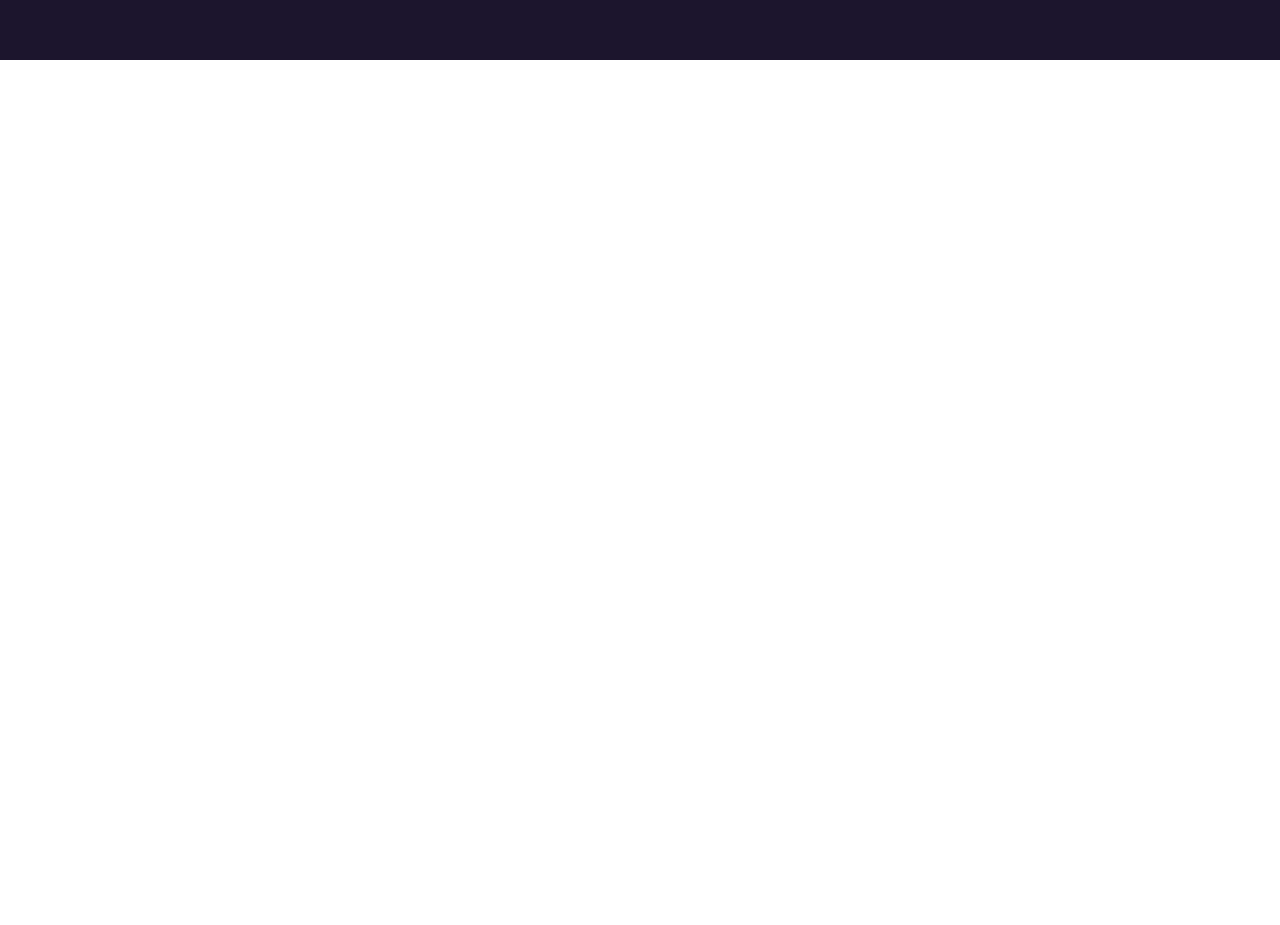
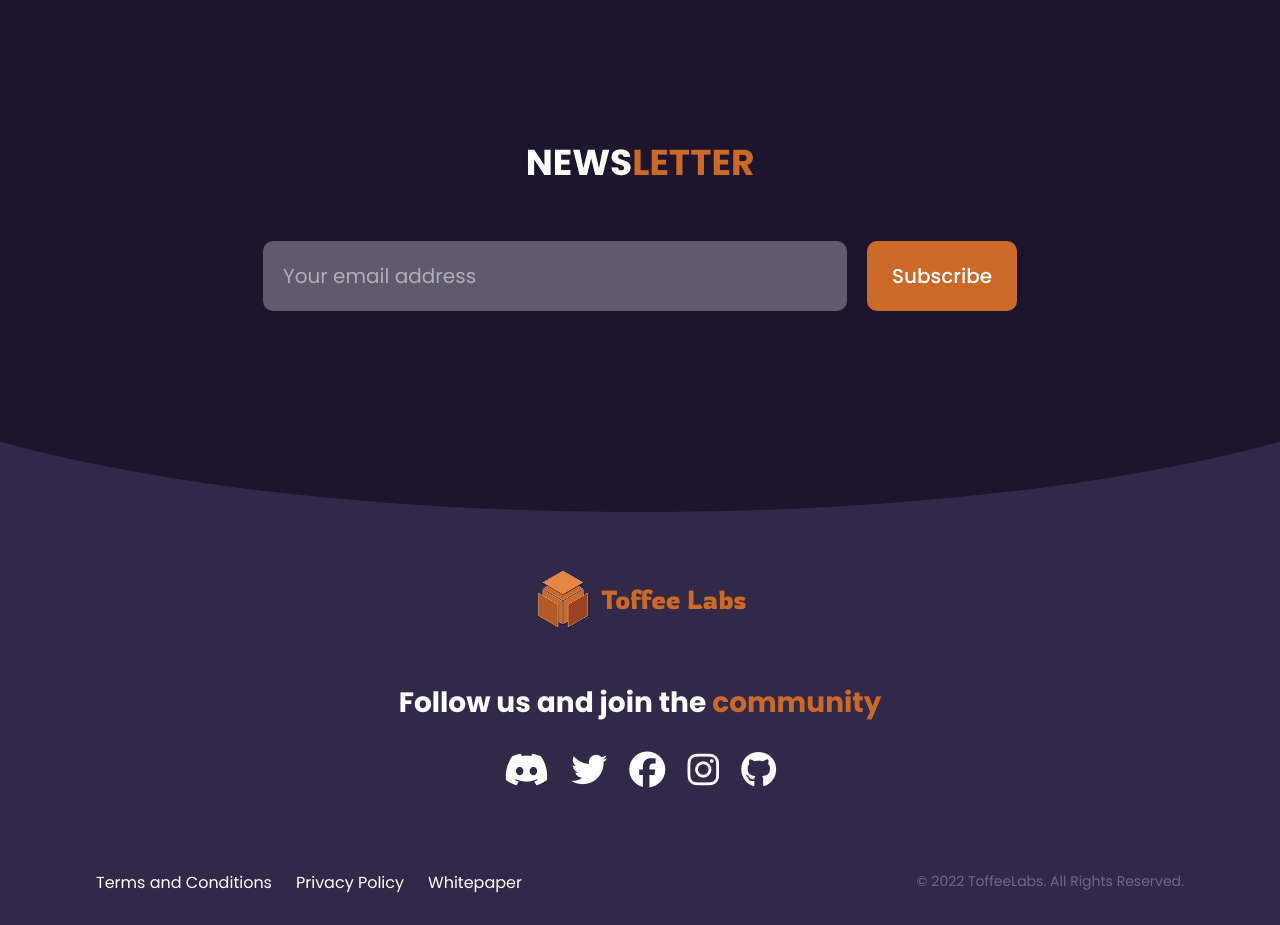
Before and after one commit to Toffee-Labs/toffee-website, a React (Create React App) app: page / in a window 1280 px wide. Shown: the part 2820-3745 px from the top of the page. Before the commit the page ends 2880 px from the top, so only its background shows below. Built offline with nearby package versions, Linux system fonts and the light colour scheme; a web font is replaced by a local one.

Commit message:
Added remaining sections

```diff
--- /dev/null
+++ b/src/containers/Home/Footer/Styles.ts
@@ -0,0 +1,112 @@
+import styled from 'styled-components';
+
+import {t1, h0, d2, h3, h4} from 'styles/fonts';
+import colors from 'styles/colors';
+
+export const Container = styled.div`
+  width: 100%;
+  position: relative;
+  margin-top: -79px;
+  background-color: ${colors.footer};
+`;
+
+export const Wrapper = styled.div`
+  width: 85%;
+  margin: auto;
+  padding-top: 5em;
+  padding-bottom: 2em;
+  display: flex;
+  flex-direction: column;
+  align-items: center;
+  justify-content: center;
+`;
+
+export const BrandingContainer = styled.div`
+  display: flex;
+  flex-direction: row;
+  align-items: center;
+  margin-top: 3.5em;
+  margin-bottom: 3.5em;
+`;
+
+export const Logo = styled.img`
+  height: 60px;
+  width: 60px;
+`;
+
+export const BrandingText = styled.span`
+  color: ${colors.secondary};
+  ${t1.semiBold};
+  padding-left: 0.3em;
+`;
+
+export const JoinContext = styled.span`
+  display: inline-block;
+  color: ${colors.white};
+  margin-bottom: 1em;
+  ${h0.bold}
+  text-align: center;
+`;
+
+export const LinksContainer = styled.div`
+  display: flex;
+  flex-direction: row;
+  align-items: center;
+  justify-content: space-between;
+  width: 25%;
+
+  @media (max-width: 480px) {
+    width: 90%;
+  }
+`;
+
+export const Link = styled.a`
+  color: ${colors.white};
+  ${d2.regular}
+  text-decoration: none;
+
+  &:hover {
+    opacity: 0.8;
+  }
+`;
+
+export const Tint = styled.span`
+  color: ${colors.secondary};
+`;
+
+export const LegalLinksContainer = styled.div`
+  display: flex;
+  flex-direction: row;
+  width: 100%;
+  margin-top: 5em;
+
+  @media (max-width: 480px) {
+    flex-direction: column;
+  }
+`;
+
+export const LegalLinks = styled.a`
+  color: ${colors.white};
+  ${h3.regular}
+  text-decoration: none;
+  margin-right: 1.5em;
+
+  &:hover {
+    opacity: 0.8;
+  }
+
+  @media (max-width: 480px) {
+    margin-bottom: 1em;
+  }
+`;
+
+export const FooterText = styled.span`
+  color: rgba(255, 255, 255, 0.3);
+  margin-left: auto;
+  ${h4.regular}
+
+  @media (max-width: 480px) {
+    margin-left: 0;
+    margin-top: 5em;
+  }
+`;
--- /dev/null
+++ b/src/containers/Home/Footer/index.tsx
@@ -0,0 +1,53 @@
+import React, {FC} from 'react';
+
+import Logo from 'assets/logos/logo192.png';
+
+import * as S from './Styles';
+
+const Footer: FC = () => {
+  return (
+    <S.Container>
+      <S.Wrapper>
+        <S.BrandingContainer>
+          <S.Logo src={Logo} alt="toffeelabs logo" />
+          <S.BrandingText>Toffee Labs</S.BrandingText>
+        </S.BrandingContainer>
+
+        <S.JoinContext>
+          Follow us and join the <S.Tint>community</S.Tint>
+        </S.JoinContext>
+
+        <S.LinksContainer>
+          <S.Link href="" target="_blank">
+            <i className="fa-brands fa-discord"></i>
+          </S.Link>
+
+          <S.Link href="" target="_blank">
+            <i className="fa-brands fa-twitter"></i>
+          </S.Link>
+
+          <S.Link href="" target="_blank">
+            <i className="fa-brands fa-facebook"></i>
+          </S.Link>
+
+          <S.Link href="" target="_blank">
+            <i className="fa-brands fa-instagram"></i>
+          </S.Link>
+
+          <S.Link href="" target="_blank">
+            <i className="fa-brands fa-github"></i>
+          </S.Link>
+        </S.LinksContainer>
+
+        <S.LegalLinksContainer>
+          <S.LegalLinks href="">Terms and Conditions</S.LegalLinks>
+          <S.LegalLinks href="">Privacy Policy</S.LegalLinks>
+          <S.LegalLinks href="">Whitepaper</S.LegalLinks>
+          <S.FooterText>&#169; 2022 ToffeeLabs. All Rights Reserved.</S.FooterText>
+        </S.LegalLinksContainer>
+      </S.Wrapper>
+    </S.Container>
+  );
+};
+
+export default Footer;
--- /dev/null
+++ b/src/containers/Home/Newsletter/Styles.ts
@@ -0,0 +1,112 @@
+import styled from 'styled-components';
+
+import colors from 'styles/colors';
+import {d2, h2} from 'styles/fonts';
+
+export const Container = styled.div`
+  width: 100%;
+  position: relative;
+  background-color: ${colors.primary};
+`;
+
+export const Wrapper = styled.div`
+  width: 85%;
+  margin: auto;
+  padding-top: 5em;
+  padding-bottom: 5em;
+  display: flex;
+  flex-direction: column;
+  align-items: center;
+  justify-content: center;
+`;
+
+export const Title = styled.span`
+  ${d2.bold}
+  color: ${colors.white};
+  text-align: center;
+  text-transform: uppercase;
+`;
+
+export const Tint = styled.span`
+  color: ${colors.secondary};
+`;
+
+export const InputGroup = styled.div`
+  margin-top: 3.5em;
+  display: flex;
+  flex-direction: row;
+  justify-content: center;
+  align-items: center;
+  width: 100%;
+
+  @media (max-width: 480px) {
+    flex-direction: column;
+  }
+`;
+
+export const Input = styled.input`
+  width: 50%;
+  height: 3.5em;
+  padding: 0 1em 0 1em;
+  background-color: rgba(255, 255, 255, 0.3);
+  backdrop-filter: blur(5px);
+  border-radius: 10px;
+  color: ${colors.white};
+  border: none;
+  margin-right: 1em;
+  ${h2.regular}
+
+  ::placeholder {
+    color: rgba(255, 255, 255, 0.5);
+  }
+
+  &:focus {
+    outline: 2px solid ${colors.secondary};
+  }
+
+  @media (max-width: 480px) {
+    width: 88%;
+    margin-right: 0 !important;
+    margin-bottom: 1em;
+  }
+`;
+
+export const Button = styled.button`
+  width: 150px;
+  height: 3.5em;
+  border-radius: 10px;
+  border: none;
+  cursor: pointer;
+  background-color: ${colors.secondary};
+  ${h2.medium}
+  color: ${colors.white};
+
+  &:hover {
+    background-color: ${colors.secondaryDark};
+    transition: background-color 0.15s ease-in-out;
+  }
+
+  @media (max-width: 480px) {
+    width: 100%;
+    height: 2.75em;
+  }
+`;
+
+export const RoundedBottom = styled.div`
+  position: relative;
+  overflow: hidden;
+  min-height: 200px;
+  margin-top: -79px;
+
+  &:before {
+    border-radius: 100%;
+    position: absolute;
+    background-color: ${colors.primary};
+    right: -200px;
+    left: -200px;
+    top: -200px;
+    bottom: 0;
+    content: '';
+    z-index: 1;
+  }
+`;
--- /dev/null
+++ b/src/containers/Home/Newsletter/index.tsx
@@ -0,0 +1,24 @@
+import React, {FC} from 'react';
+
+import * as S from './Styles';
+
+const Newsletter: FC = () => {
+  return (
+    <>
+      <S.Container>
+        <S.Wrapper>
+          <S.Title>
+            News<S.Tint>Letter</S.Tint>
+          </S.Title>
+          <S.InputGroup>
+            <S.Input placeholder="Your email address" />
+            <S.Button>Subscribe</S.Button>
+          </S.InputGroup>
+        </S.Wrapper>
+      </S.Container>
+      <S.RoundedBottom />
+    </>
+  );
+};
+
+export default Newsletter;
--- a/src/containers/Home/index.tsx
+++ b/src/containers/Home/index.tsx
@@ -1,7 +1,9 @@
 import React, {FC} from 'react';
 import BrandingWLinks from './BrandingWLinks';
 import Featured from './Featured';
+import Footer from './Footer';
 import KeyFeatures from './KeyFeatures';
+import Newsletter from './Newsletter';
 import Roadmap from './Roadmap';
 
 const App: FC = () => {
@@ -11,6 +13,8 @@
       <Featured />
       <KeyFeatures />
       <Roadmap />
+      <Newsletter />
+      <Footer />
     </>
   );
 };
--- a/src/styles/colors/index.ts
+++ b/src/styles/colors/index.ts
@@ -2,7 +2,8 @@
   primary: '#1c152d',
   secondary: '#cb6928',
   secondaryDark: '#b05920',
-  tertiary: '#32294',
+  tertiary: '#322949',
+  footer: '#322949',
   white: '#fff',
   black: '#000',
   accents: {
```
